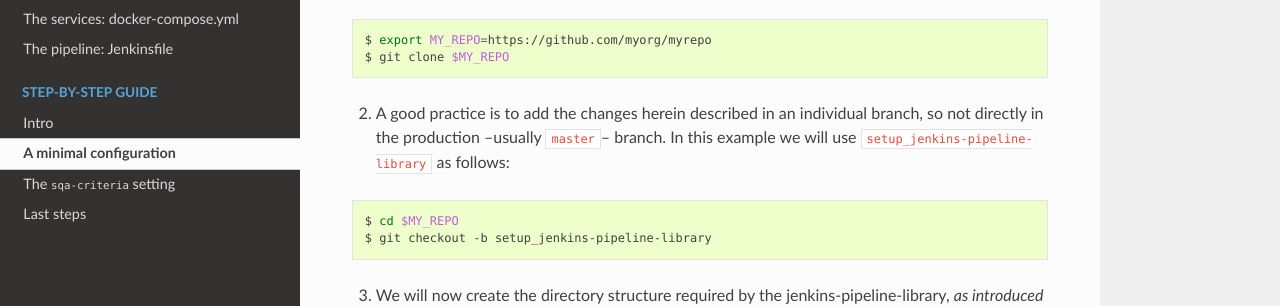
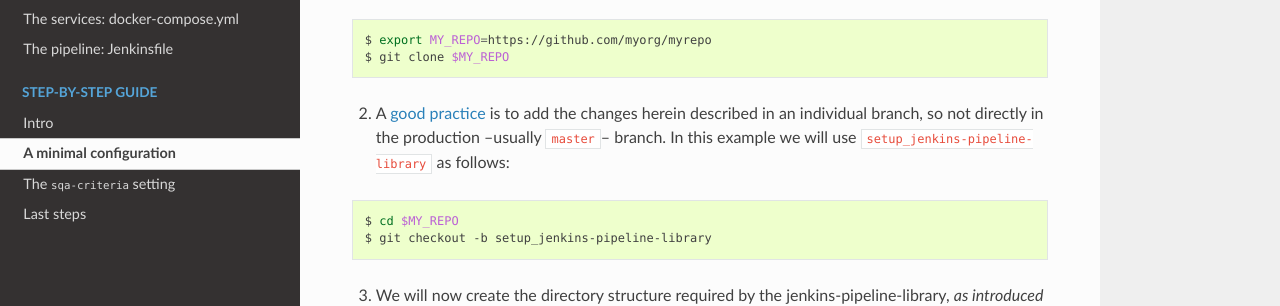
Before and after one commit to indigo-dc/jenkins-pipeline-library, a Sphinx documentation site: the page built from docs/user/step_by_step/min_configuration.rst, in a window 1280 px wide and 900 px high. Shown: the part 261-567 px from the top of the window. Built offline with Sphinx 7.4.7 and the Read the Docs theme 2.0.0, drawn with Linux system fonts in a browser that asks for light colours; part of the change alters nothing that is shown.

```diff
--- a/docs/user/step_by_step/min_configuration.rst
+++ b/docs/user/step_by_step/min_configuration.rst
@@ -10,9 +10,11 @@ following steps set up the minimum layout:
    $ export MY_REPO=https://github.com/myorg/myrepo
    $ git clone $MY_REPO
 
-2. A good practice is to add the changes herein described in an individual
-   branch, so not directly in the production --usually ``master``-- branch. In
-   this example we will use ``setup_jenkins-pipeline-library`` as follows:
+2. A `good practice
+   <https://indigo-dc.github.io/sqa-baseline/#code-workflow-qc.wor>`_ is to add
+   the changes herein described in an individual branch, so not directly in the
+   production --usually ``master``-- branch. In this example we will use
+   ``setup_jenkins-pipeline-library`` as follows:
 
 .. code:: bash
 
```
